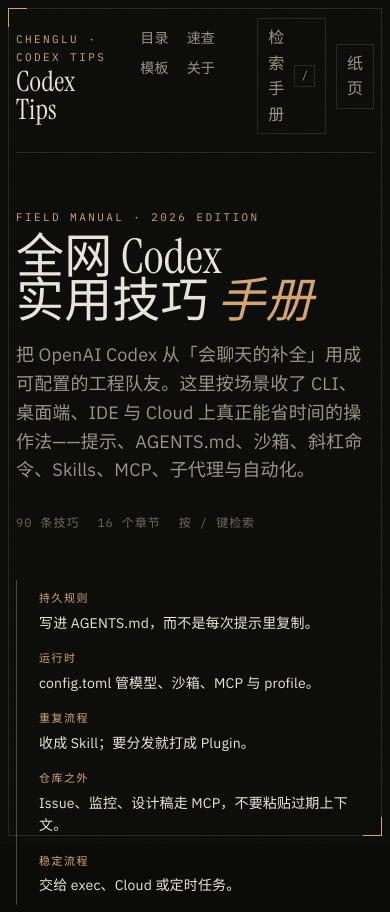
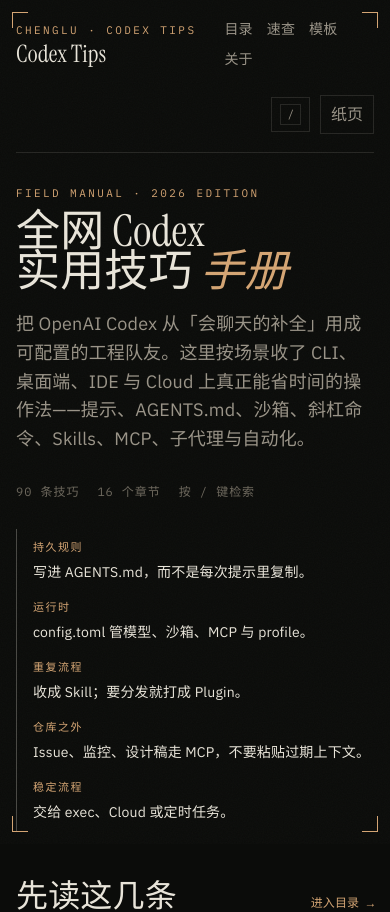
Before and after one commit to chenglu/codex-tips, a React (Vite) app: page / in a window 390 px wide. Shown: the top 912 px of the page. Built offline with nearby package versions, Linux system fonts and the light colour scheme.

Commit message:
Polish field-manual layout, search navigation, and mobile header.
Keep corner ticks from cutting through cards, group the masthead, make
template copy work without a clipboard grant, and reset the command palette
when it opens.

Co-authored-by: lucydevrel <lucydevrel@gmail.com>

```diff
--- a/src/App.tsx
+++ b/src/App.tsx
@@ -59,14 +59,20 @@ export function App() {
 
   return (
     <>
-      <div className="marks" aria-hidden="true" />
+      <div className="marks" aria-hidden="true">
+        <span className="tl" />
+        <span className="tr" />
+        <span className="bl" />
+        <span className="br" />
+      </div>
       <div className="shell">
         <header className="topbar">
-          <a className="brand" href={href({ name: "home" })}>
-            <span className="brand-kicker">Chenglu · Codex Tips</span>
-            <span className="brand-title">Codex Tips</span>
-          </a>
-          <nav className="nav">
+          <div className="brand-nav">
+            <a className="brand" href={href({ name: "home" })}>
+              <span className="brand-kicker">Chenglu · Codex Tips</span>
+              <span className="brand-title">Codex Tips</span>
+            </a>
+            <nav className="nav">
             <a
               className={navActive(route, "browse") ? "is-active" : undefined}
               href={href({ name: "browse", search: "" })}
@@ -92,6 +98,7 @@ export function App() {
               关于
             </a>
           </nav>
+          </div>
           <div className="nav-tools">
             <button className="search-launch" type="button" onClick={() => setSearchOpen(true)}>
               <span>检索手册</span>
--- a/src/components/SearchModal.tsx
+++ b/src/components/SearchModal.tsx
@@ -24,6 +24,13 @@ export function SearchModal({
   );
 
   useEffect(() => {
+    if (open) {
+      setQuery("");
+      setActive(0);
+    }
+  }, [open]);
+
+  useEffect(() => {
     setActive(0);
   }, [query]);
 
@@ -40,7 +47,8 @@ export function SearchModal({
         setActive((value) => Math.max(value - 1, 0));
       }
       if (event.key === "Enter" && results[active]) {
-        window.location.hash = href({ name: "tip", id: results[active].id }).slice(1);
+        event.preventDefault();
+        window.location.hash = href({ name: "tip", id: results[active].id });
         onClose();
       }
     };
--- a/src/index.css
+++ b/src/index.css
@@ -98,32 +98,45 @@ pre {
 .marks {
   pointer-events: none;
   position: fixed;
-  inset: 14px;
-  border: 1px solid var(--line);
+  inset: 12px;
   z-index: 2;
 }
 
-.marks::before,
-.marks::after {
-  content: "";
+.marks span {
   position: absolute;
-  width: 18px;
-  height: 18px;
-  border: 1px solid var(--copper);
+  width: 16px;
+  height: 16px;
+  border-color: var(--copper);
+  border-style: solid;
+  border-width: 0;
 }
 
-.marks::before {
-  top: -1px;
-  left: -1px;
-  border-right: 0;
-  border-bottom: 0;
+.marks .tl {
+  top: 0;
+  left: 0;
+  border-top-width: 1px;
+  border-left-width: 1px;
 }
 
-.marks::after {
-  right: -1px;
-  bottom: -1px;
-  border-left: 0;
-  border-top: 0;
+.marks .tr {
+  top: 0;
+  right: 0;
+  border-top-width: 1px;
+  border-right-width: 1px;
+}
+
+.marks .bl {
+  bottom: 0;
+  left: 0;
+  border-bottom-width: 1px;
+  border-left-width: 1px;
+}
+
+.marks .br {
+  right: 0;
+  bottom: 0;
+  border-right-width: 1px;
+  border-bottom-width: 1px;
 }
 
 .shell {
@@ -136,11 +149,18 @@ pre {
 
 .topbar {
   display: flex;
-  align-items: baseline;
+  align-items: center;
   justify-content: space-between;
   gap: 24px;
   padding-bottom: 18px;
   border-bottom: 1px solid var(--line);
+}
+
+.brand-nav {
+  display: flex;
+  align-items: baseline;
+  gap: 28px;
+  min-width: 0;
 }
 
 .brand {
@@ -162,6 +182,7 @@ pre {
   font-family: var(--serif);
   font-size: 28px;
   line-height: 1;
+  white-space: nowrap;
 }
 
 .nav {
@@ -169,6 +190,7 @@ pre {
   flex-wrap: wrap;
   gap: 8px 18px;
   font-size: 14px;
+  flex: 1;
 }
 
 .nav a {
@@ -413,10 +435,16 @@ pre {
   align-self: start;
 }
 
-.side h2,
+.side-title,
 .page-title {
   font-family: var(--serif);
   font-weight: 400;
+}
+
+.side-title {
+  font-size: clamp(36px, 5vw, 56px);
+  line-height: 0.95;
+  margin: 0;
 }
 
 .page-title {
@@ -705,14 +733,49 @@ pre {
   .search-launch {
     min-width: 0;
   }
-  .marks {
-    inset: 8px;
-  }
   .shell {
     padding: 18px 16px 64px;
   }
   .side {
     position: static;
+  }
+  .topbar,
+  .brand-nav {
+    flex-wrap: wrap;
+  }
+  .nav-tools {
+    width: 100%;
+    justify-content: space-between;
+  }
+}
+
+@media (max-width: 720px) {
+  .hero {
+    padding: 32px 0 28px;
+    gap: 28px;
+  }
+  .hero h1 {
+    font-size: 44px;
+  }
+  .brand-title {
+    font-size: 24px;
+  }
+  .search-launch span {
+    display: none;
+  }
+  .search-launch {
+    padding: 6px 8px;
+  }
+  .nav {
+    width: 100%;
+    gap: 8px 14px;
+  }
+  .nav-tools {
+    width: auto;
+    margin-left: auto;
+  }
+  .stack {
+    padding-left: 16px;
   }
 }
 
--- a/src/pages/BrowsePage.tsx
+++ b/src/pages/BrowsePage.tsx
@@ -47,7 +47,7 @@ export function BrowsePage({ search }: { search: string }) {
     <div className="layout">
       <aside className="side">
         <div className="brand-kicker">Index</div>
-        <h2 className="page-title">目录</h2>
+        <h2 className="side-title">目录</h2>
         <div className="filters">
           <label>
             检索
--- a/src/pages/TemplatesPage.tsx
+++ b/src/pages/TemplatesPage.tsx
@@ -7,7 +7,18 @@ export function TemplatesPage({ id }: { id?: string }) {
   const [copied, setCopied] = useState(false);
 
   const copy = async () => {
-    await navigator.clipboard.writeText(current.code);
+    try {
+      await navigator.clipboard.writeText(current.code);
+    } catch {
+      const area = document.createElement("textarea");
+      area.value = current.code;
+      area.style.position = "fixed";
+      area.style.left = "-9999px";
+      document.body.appendChild(area);
+      area.select();
+      document.execCommand("copy");
+      area.remove();
+    }
     setCopied(true);
     window.setTimeout(() => setCopied(false), 1500);
   };
@@ -16,7 +27,7 @@ export function TemplatesPage({ id }: { id?: string }) {
     <div className="layout">
       <aside className="side">
         <div className="brand-kicker">Snippets</div>
-        <h2 className="page-title">模板</h2>
+        <h2 className="side-title">模板</h2>
         <div className="template-list">
           {templates.map((item) => (
             <a
```
